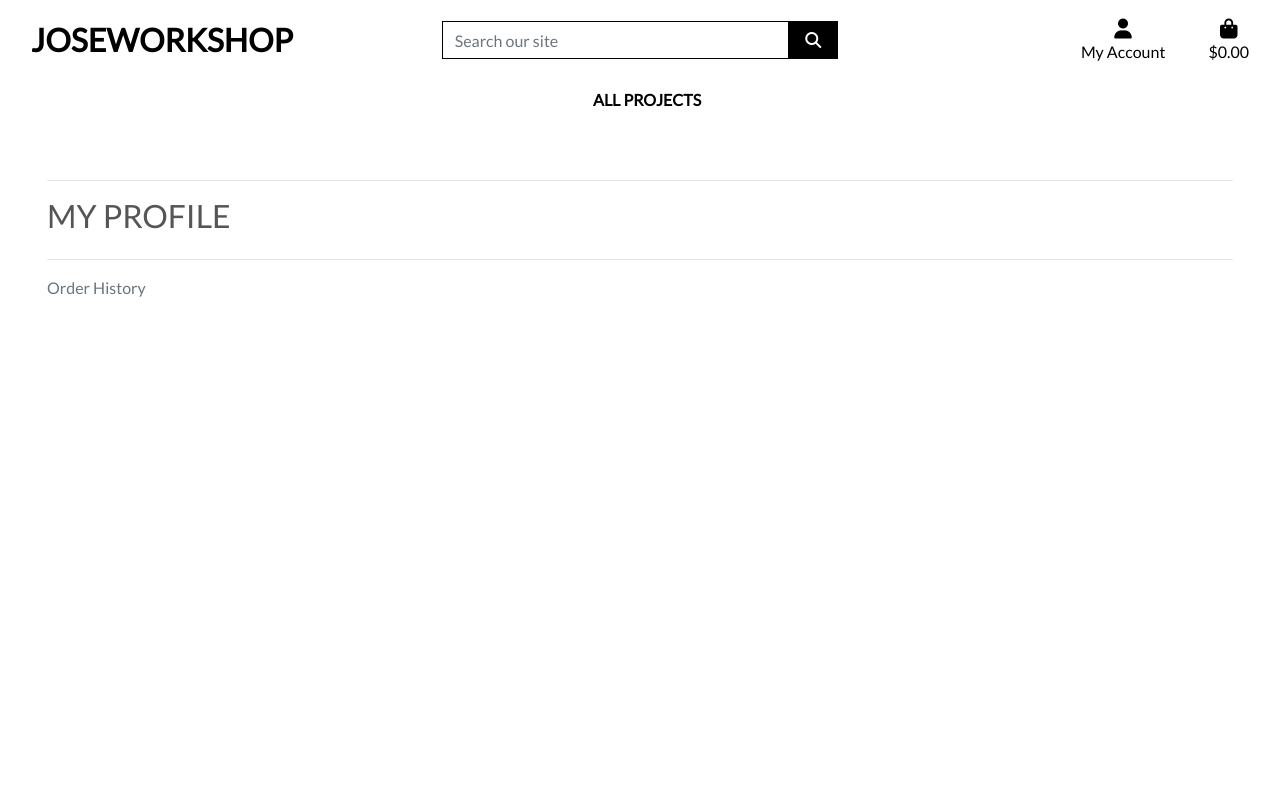
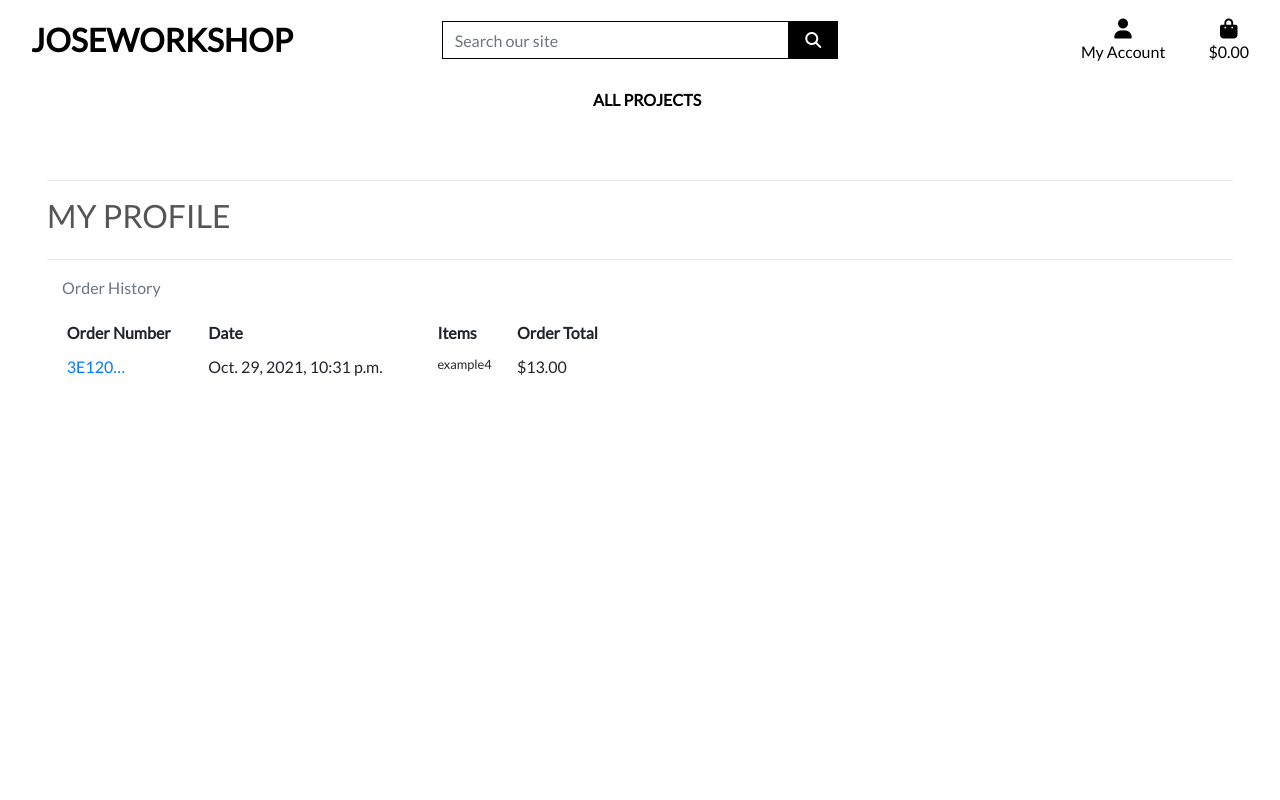
Before and after one commit to Code-Institute-Submissions/JoseAMGomes-JoseWorkshop, a Django app: page /profile/ in a window 1280 px wide. Run offline with Django 3.2, Linux system fonts and the light colour scheme; a user stored in the database is signed in; data comes from the database, SQL or seed files in the repository; both versions use the stored data as it was after the commit; some libraries are stand-ins or nearby versions.

Commit message:
added profile app and all its funtionalities

```diff
--- a/checkout/admin.py
+++ b/checkout/admin.py
@@ -13,7 +13,7 @@ class OrderAdmin(admin.ModelAdmin):
     readonly_fields = ('order_number', 'date',
                        'order_total','grand_total',)
 
-    fields = ('order_number', 'date', 'full_name',
+    fields = ('order_number','user_profile','date', 'full_name',
               'email', 'phone_number',
               'order_total', 'grand_total',)
 
--- a/checkout/views.py
+++ b/checkout/views.py
@@ -1,7 +1,7 @@
 from django.shortcuts import render, redirect, reverse, get_object_or_404
 from django.contrib import messages
 from django.conf import settings
-
+from profiles.models import UserProfile
 from .forms import OrderForm
 from .models import Order, OrderLineItem
 from projects.models import Project
@@ -83,6 +83,10 @@ def checkout_success(request, order_number):
     """
     save_info = request.session.get('save_info')
     order = get_object_or_404(Order, order_number=order_number)
+    profile = UserProfile.objects.get(user=request.user)
+    # Attach the user's profile to the order
+    order.user_profile = profile
+    order.save()
     messages.success(request, f'Order successfully processed! \
         Your order number is {order_number}. A confirmation \
         email will be sent to {order.email}.')
--- a/profiles/templates/profiles/profile.html
+++ b/profiles/templates/profiles/profile.html
@@ -23,15 +23,46 @@
                 <hr>
             </div>
         </div>
-        <div class="row">
-            <div class="col-12 col-lg-6">
-                <p class="text-muted">Order History</p>
-                {{ orders }}
+        <div class="col-12 col-lg-6">
+            <p class="text-muted">Order History</p>
+            <div class="order-history table-responsive">
+                <table class="table table-sm table-borderless">
+                    <thead>
+                        <tr>
+                            <th>Order Number</th>
+                            <th>Date</th>
+                            <th>Items</th>
+                            <th>Order Total</th>
+                        </tr>
+                    </thead>
+                    <tbody>
+                        {% for order in orders %}
+                            <tr>
+                                <td>
+                                    <a href="{% url 'order_history' order.order_number %}"
+                                    title="{{ order.order_number }}">
+                                        {{ order.order_number|truncatechars:6 }}
+                                    </a>
+                                </td>
+                                <td>{{ order.date }}</td>
+                                <td>
+                                    <ul class="list-unstyled">
+                                        {% for item in order.lineitems.all %}
+                                            <li class="small">
+                                            {{ item.project.name }}
+                                            </li>
+                                        {% endfor %}
+                                    </ul>
+                                </td>
+                                <td>${{ order.grand_total }}</td>
+                            </tr>
+                        {% endfor %}
+                    </tbody>
+                </table>
             </div>
         </div>
+    </div>
 {% endblock %}
 
 {% block postloadjs %}
-    {{ block.super }}
-    <script type="text/javascript" src="{% static 'profiles/js/countryfield.js' %}"></script>
 {% endblock %}
--- a/profiles/urls.py
+++ b/profiles/urls.py
@@ -2,5 +2,6 @@ from django.urls import path
 from . import views
 
 urlpatterns = [
-    path('', views.profile, name='profile')
+    path('', views.profile, name='profile'),
+    path('order_history/<order_number>', views.order_history, name='order_history'),
 ]
--- a/profiles/views.py
+++ b/profiles/views.py
@@ -1,15 +1,36 @@
 from django.shortcuts import render, get_object_or_404
+from django.contrib import messages
 
 from .models import UserProfile
+from checkout.models import Order
 
 
 def profile(request):
     """ Display the user's profile. """
     profile = get_object_or_404(UserProfile, user=request.user)
+    orders = profile.orders.all()
 
     template = 'profiles/profile.html'
     context = {
         'profile': profile,
+        'orders': orders,
+        'on_profile_page': True,
     }
 
     return render(request, template, context)
+
+def order_history(request, order_number):
+    order = get_object_or_404(Order, order_number=order_number)
+
+    messages.info(request, (
+        f'This is a past confirmation for order number {order_number}. '
+        'A confirmation email was sent on the order date.'
+    ))
+
+    template = 'checkout/checkout_success.html'
+    context = {
+        'order': order,
+        'from_profile': True,
+    }
+
+    return render(request, template, context)
```
Also changed, not shown: db.sqlite3.
